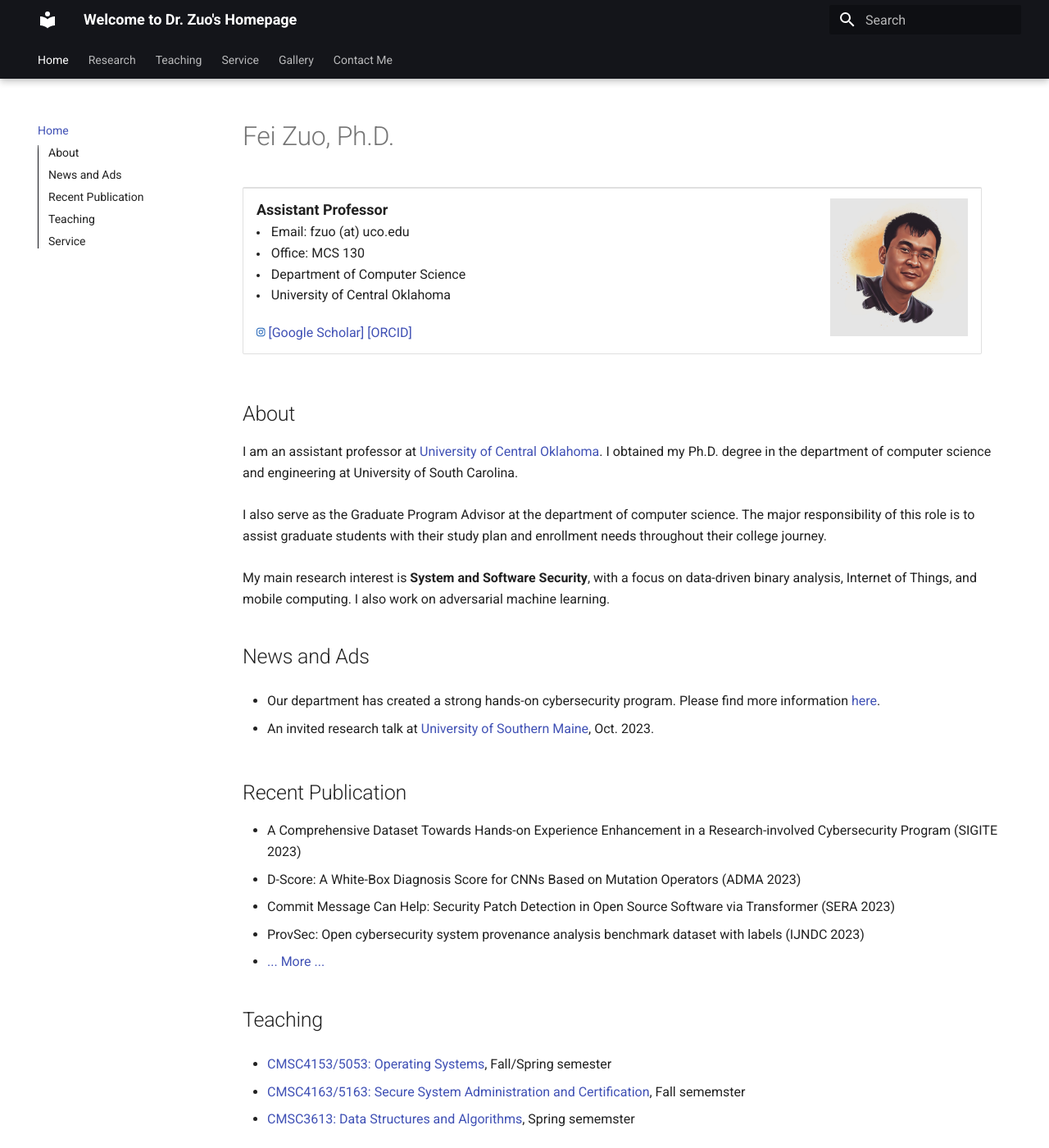
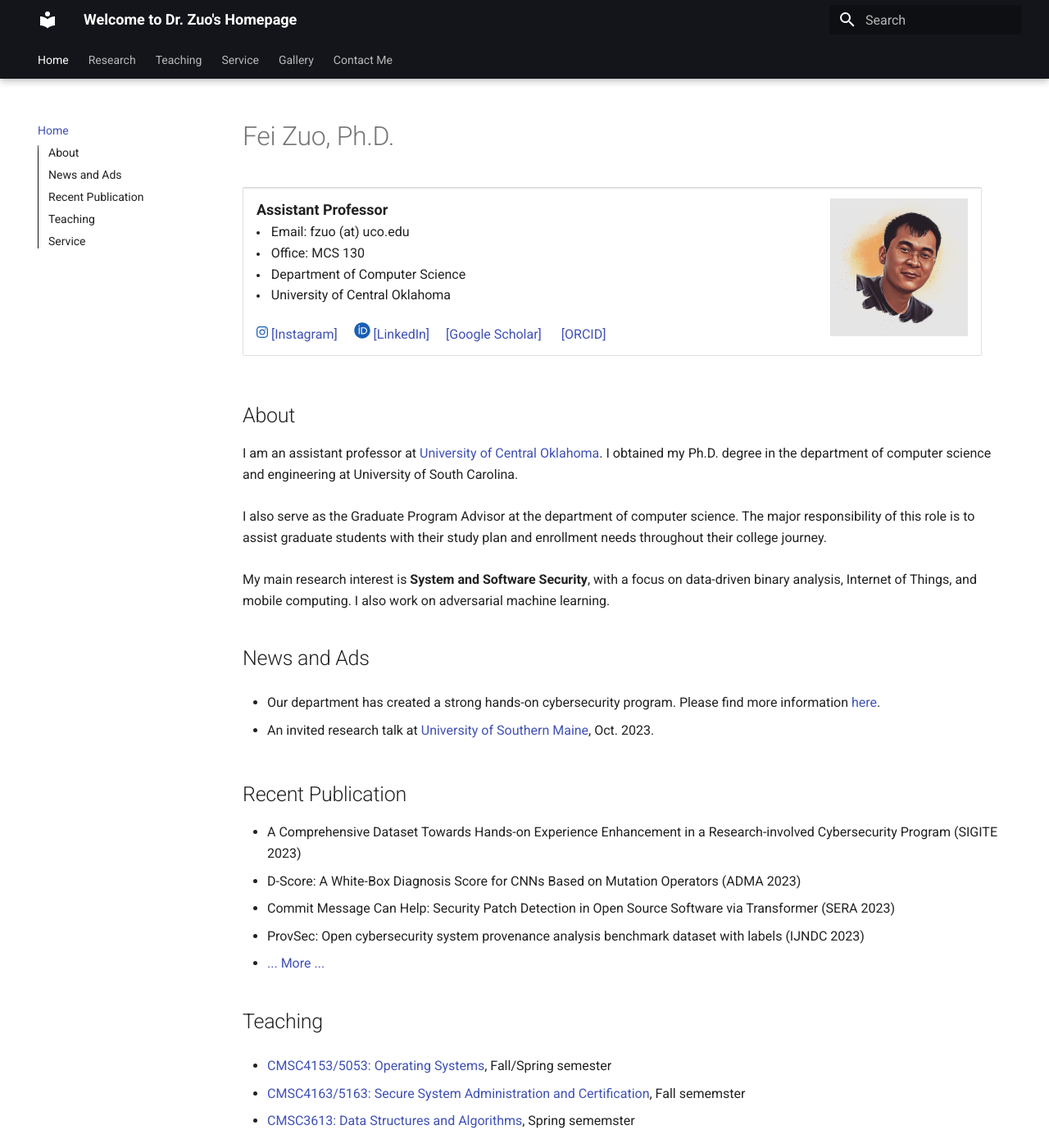
Before and after one commit to fzuo/homepage, an MkDocs documentation site: the page built from docs/index.md, in a window 1280 px wide and 1400 px high. Shown: the whole window at 82% size. Built offline with MkDocs 1.6.1 and Material for MkDocs 9.7.7, drawn with Linux system fonts in a browser that asks for light colours.

Commit message:
Updating files

```diff
--- a/docs/index.md
+++ b/docs/index.md
@@ -20,10 +20,15 @@
 
 <br> <font size=3>
 
-<svg xmlns="http://www.w3.org/2000/svg" height="0.75em" viewBox="0 0 448 512"><!--! Font Awesome Free 6.4.2 by @fontawesome - https://fontawesome.com License - https://fontawesome.com/license (Commercial License) Copyright 2023 Fonticons, Inc. --><style>svg{fill:#1a5fb4}</style><path d="M224.1 141c-63.6 0-114.9 51.3-114.9 114.9s51.3 114.9 114.9 114.9S339 319.5 339 255.9 287.7 141 224.1 141zm0 189.6c-41.1 0-74.7-33.5-74.7-74.7s33.5-74.7 74.7-74.7 74.7 33.5 74.7 74.7-33.6 74.7-74.7 74.7zm146.4-194.3c0 14.9-12 26.8-26.8 26.8-14.9 0-26.8-12-26.8-26.8s12-26.8 26.8-26.8 26.8 12 26.8 26.8zm76.1 27.2c-1.7-35.9-9.9-67.7-36.2-93.9-26.2-26.2-58-34.4-93.9-36.2-37-2.1-147.9-2.1-184.9 0-35.8 1.7-67.6 9.9-93.9 36.1s-34.4 58-36.2 93.9c-2.1 37-2.1 147.9 0 184.9 1.7 35.9 9.9 67.7 36.2 93.9s58 34.4 93.9 36.2c37 2.1 147.9 2.1 184.9 0 35.9-1.7 67.7-9.9 93.9-36.2 26.2-26.2 34.4-58 36.2-93.9 2.1-37 2.1-147.8 0-184.8zM398.8 388c-7.8 19.6-22.9 34.7-42.6 42.6-29.5 11.7-99.5 9-132.1 9s-102.7 2.6-132.1-9c-19.6-7.8-34.7-22.9-42.6-42.6-11.7-29.5-9-99.5-9-132.1s-2.6-102.7 9-132.1c7.8-19.6 22.9-34.7 42.6-42.6 29.5-11.7 99.5-9 132.1-9s102.7-2.6 132.1 9c19.6 7.8 34.7 22.9 42.6 42.6 11.7 29.5 9 99.5 9 132.1s2.7 102.7-9 132.1z"/></svg>
+<svg xmlns="http://www.w3.org/2000/svg" height="1em" viewBox="0 0 448 512"><!--! Font Awesome Free 6.4.2 by @fontawesome - https://fontawesome.com License - https://fontawesome.com/license (Commercial License) Copyright 2023 Fonticons, Inc. --><style>svg{fill:#1a5fb4}</style><path d="M224.1 141c-63.6 0-114.9 51.3-114.9 114.9s51.3 114.9 114.9 114.9S339 319.5 339 255.9 287.7 141 224.1 141zm0 189.6c-41.1 0-74.7-33.5-74.7-74.7s33.5-74.7 74.7-74.7 74.7 33.5 74.7 74.7-33.6 74.7-74.7 74.7zm146.4-194.3c0 14.9-12 26.8-26.8 26.8-14.9 0-26.8-12-26.8-26.8s12-26.8 26.8-26.8 26.8 12 26.8 26.8zm76.1 27.2c-1.7-35.9-9.9-67.7-36.2-93.9-26.2-26.2-58-34.4-93.9-36.2-37-2.1-147.9-2.1-184.9 0-35.8 1.7-67.6 9.9-93.9 36.1s-34.4 58-36.2 93.9c-2.1 37-2.1 147.9 0 184.9 1.7 35.9 9.9 67.7 36.2 93.9s58 34.4 93.9 36.2c37 2.1 147.9 2.1 184.9 0 35.9-1.7 67.7-9.9 93.9-36.2 26.2-26.2 34.4-58 36.2-93.9 2.1-37 2.1-147.8 0-184.8zM398.8 388c-7.8 19.6-22.9 34.7-42.6 42.6-29.5 11.7-99.5 9-132.1 9s-102.7 2.6-132.1-9c-19.6-7.8-34.7-22.9-42.6-42.6-11.7-29.5-9-99.5-9-132.1s-2.6-102.7 9-132.1c7.8-19.6 22.9-34.7 42.6-42.6 29.5-11.7 99.5-9 132.1-9s102.7-2.6 132.1 9c19.6 7.8 34.7 22.9 42.6 42.6 11.7 29.5 9 99.5 9 132.1s2.7 102.7-9 132.1z"/></svg>
 
-<a href="https://scholar.google.com/citations?hl=en&user=PCRl368AAAAJ">[Google Scholar]</a>
-<a href="https://orcid.org/0000-0001-8902-1753">[ORCID]</a> </font>
+<a href="https://www.instagram.com/baimafujinji/">[Instagram]</a>&emsp;
+
+<svg xmlns="http://www.w3.org/2000/svg" height="1.25em" viewBox="0 0 512 512"><!--! Font Awesome Free 6.4.2 by @fontawesome - https://fontawesome.com License - https://fontawesome.com/license (Commercial License) Copyright 2023 Fonticons, Inc. --><style>svg{fill:#1a5fb4}</style><path d="M294.75 188.19h-45.92V342h47.47c67.62 0 83.12-51.34 83.12-76.91 0-41.64-26.54-76.9-84.67-76.9zM256 8C119 8 8 119 8 256s111 248 248 248 248-111 248-248S393 8 256 8zm-80.79 360.76h-29.84v-207.5h29.84zm-14.92-231.14a19.57 19.57 0 1 1 19.57-19.57 19.64 19.64 0 0 1-19.57 19.57zM300 369h-81V161.26h80.6c76.73 0 110.44 54.83 110.44 103.85C410 318.39 368.38 369 300 369z"/></svg>
+<a href="https://www.linkedin.com/in/fei-zuo-284719119/">[LinkedIn]</a>&emsp;
+
+<a href="https://scholar.google.com/citations?hl=en&user=PCRl368AAAAJ">[Google Scholar]</a> &emsp;
+<a href="https://orcid.org/0000-0001-8902-1753">[ORCID]</a>&emsp; </font>
 
 </td>
 
```
